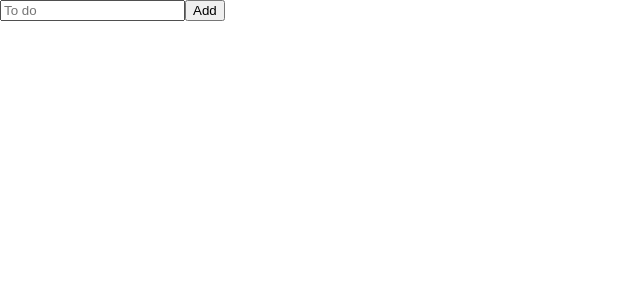
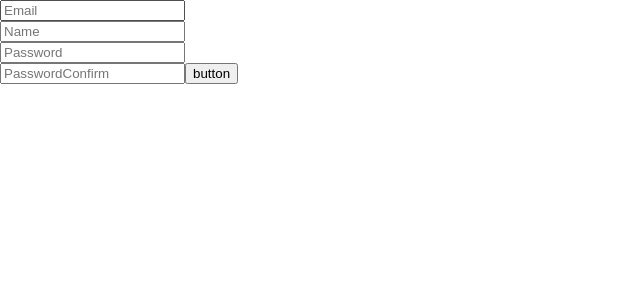
Before and after one commit to KimByul1225/to_do_list, a React (Create React App) app: page / in a window 1280 px wide. Shown: the top 300 px of the page, without its empty margins (0-640 px from the left). Built offline with nearby package versions, Linux system fonts and the light colour scheme.

Commit message:
react hook form설치 및 사용

```diff
--- a/package.json
+++ b/package.json
@@ -14,6 +14,7 @@
     "@types/styled-components": "^5.1.26",
     "react": "^18.2.0",
     "react-dom": "^18.2.0",
+    "react-hook-form": "^7.43.1",
     "react-router-dom": "^6.8.1",
     "react-scripts": "5.0.1",
     "recoil": "^0.7.6",
--- a/src/ToDoList.tsx
+++ b/src/ToDoList.tsx
@@ -1,28 +1,63 @@
 import React, { useState } from 'react';
+import { useForm } from 'react-hook-form';
 
-function ToDoList() {
-    const [toDo, setToDo] = useState("");
-    const onChange = (event:React.FormEvent<HTMLInputElement>) => {
-        const {currentTarget : {value}} = event;
-        setToDo(value);
-    }
-    const onSubmit = (event:React.FormEvent<HTMLFormElement>) => {
-        event.preventDefault();
-        console.log(toDo)
-    }
+// function ToDoList() {
+//     const [toDo, setToDo] = useState("");
+//     const onChange = (event:React.FormEvent<HTMLInputElement>) => {
+//         const {currentTarget : {value}} = event;
+//         setToDo(value);
+//     }
+//     const onSubmit = (event:React.FormEvent<HTMLFormElement>) => {
+//         event.preventDefault();
+//         console.log(toDo)
+//     }
+//     return (
+//         <div>
+//             <form onSubmit={onSubmit}>
+//                 <input
+//                     type="text"
+//                     placeholder='To do'
+//                     value={toDo}
+//                     onChange={onChange}
+//                 />
+//                 <button>Add</button>
+//             </form>
+//         </div>
+//     );
+// }
+
+function ToDoList(){
+    const { register, watch } = useForm();
+    console.log(watch());
     return (
-        <div>
-            <form onSubmit={onSubmit}>
+            <form>
                 <input
+                    {...register("email")}
                     type="text"
-                    placeholder='To do'
-                    value={toDo}
-                    onChange={onChange}
+                    placeholder='Email'
                 />
-                <button>Add</button>
+                <br />
+                <input
+                    {...register("name")}
+                    type="text"
+                    placeholder='Name'
+                />
+                <br />
+                <input
+                    {...register("password")}
+                    type="password"
+                    placeholder='Password'
+                />
+                <br />
+                <input
+                    {...register("passwordConfirm")}
+                    type="password"
+                    placeholder='PasswordConfirm'
+                />
+                <button>button</button>
             </form>
-        </div>
     );
 }
 
+
 export default ToDoList;
```
Also changed, not shown: 1 other file (tests, documents, lock files or other folders).
